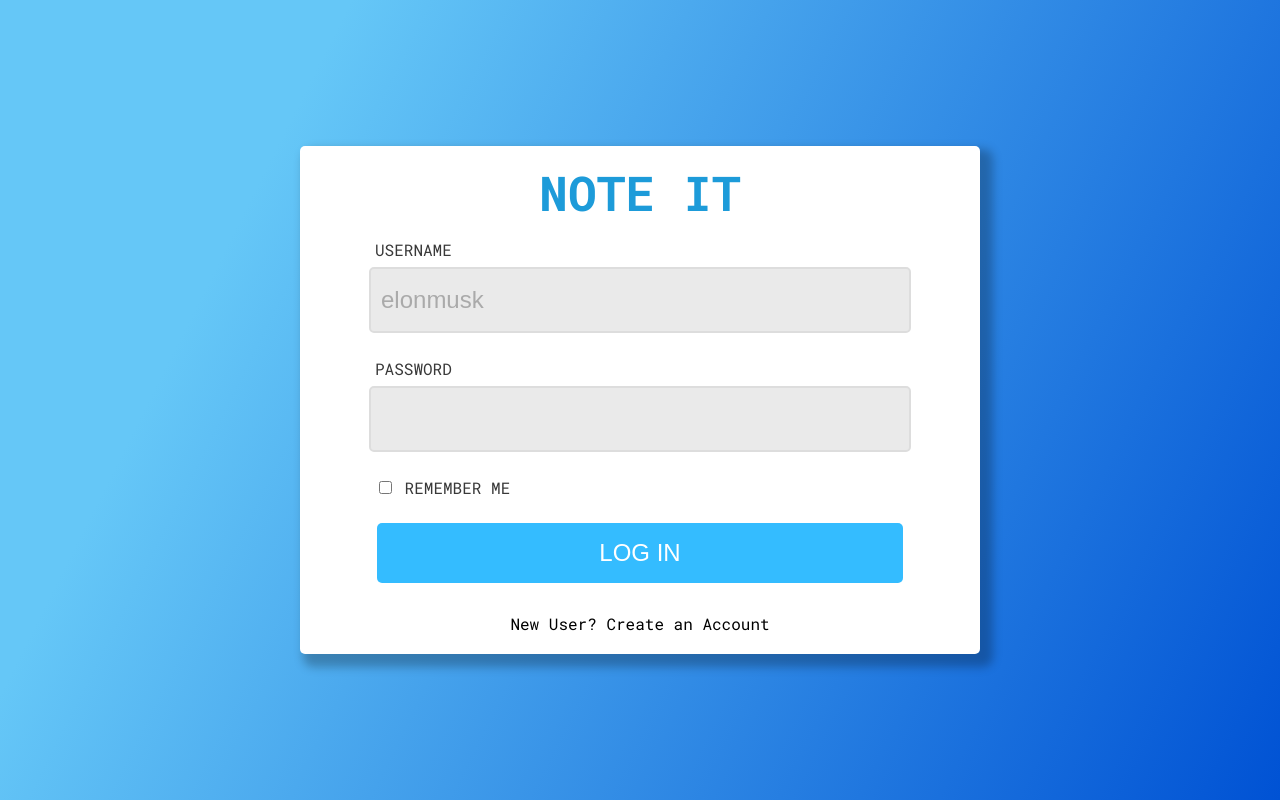
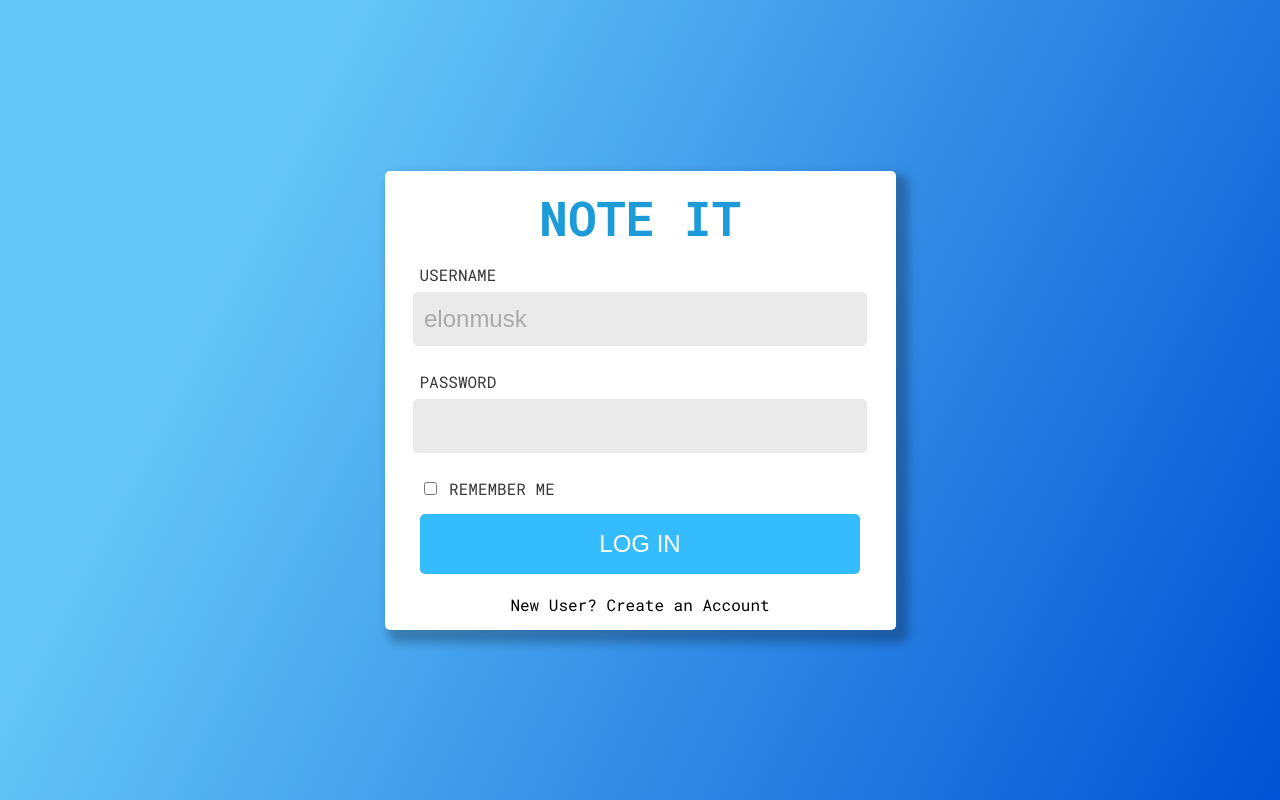
Before and after one commit to Nisheet-Patel/NOTE-IT-APP, a Flask app: page /login in a window 1280 px wide. Run offline with Flask 2, Linux system fonts and the light colour scheme; some libraries are stand-ins or nearby versions.

Commit message:
📏 Resize login, signup form & change border color

```diff
--- a/website/static/Login-Signup-Style.css
+++ b/website/static/Login-Signup-Style.css
@@ -18,12 +18,12 @@ body {
   margin: auto;
 }
 
-.form-container {
-  width: 680px;
+.form-container{
+  width: 511px;
   /* height: 510px; */
   background-color: white;
   border-radius: 5px;
-  box-shadow: 8px 8px 10px 5px rgba(0, 0, 0, 0.25);
+  box-shadow: 8px 8px 10px 5px rgba(0, 0, 0, 0.25)
 }
 
 form {
@@ -44,13 +44,13 @@ form a {
 
 .input-field {
   background-color: #eaeaea;
-  width: 526px;
+  width: 440px;
+  height: 50px;
   border: none;
   outline: 0;
   font-size: 24px;
-  height: 60px;
   border-radius: 5px;
-  border: 2px solid #dddddd;
+  border: 1px solid #EAEAEA;
   margin-bottom: 25px;
   padding-left: 10px;
   outline: none;
@@ -65,28 +65,29 @@ form a {
   color: #aaaaaa;
 }
 
-.text {
-  margin-left: 75px;
+.text{
+  margin-left: 35px;
   margin-bottom: 7px;
   color: #393939;
 }
 
-.check-box {
-  margin-left: 75px;
+.check-box{
+  margin-left: 35px;
   color: #393939;
-  margin-bottom: 25px;
+  margin-bottom: -20px;
 }
 
-#submit-btn {
-  width: 526px;
+#submit-btn{
+  width: 440px;
+  height: 60px;
   font-size: 24px;
-  height: 60px;
   text-align: center;
   margin: auto;
   border: none;
   border-radius: 5px;
-  background-color: #34bcff;
+  background-color: #34BCFF;
   color: white;
+  margin-top: 35px;
 }
 
 #submit-btn:hover {
@@ -96,9 +97,9 @@ form a {
   transition: 0.3s;
 }
 
-.new-user-link {
-  margin-top: 30px;
-  margin-bottom: 20px;
+.new-user-link{
+  margin-top: 20px;
+  margin-bottom: 15px;
 }
 
 .new-user-link a {
```
